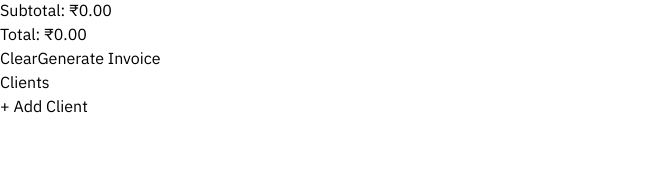
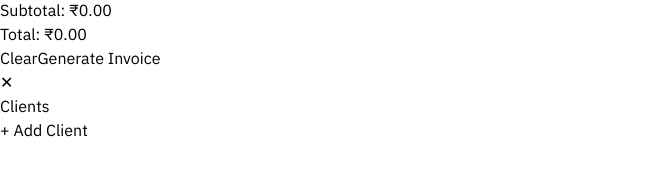
Before and after one commit to jhalucky/Mini-Tally, a React (Vite) app: page / in a window 1280 px wide. Both pictures are taken after a click on the button "Select". Shown: the part 462-638 px from the top of the page, without its empty margins (0-660 px from the left). Built offline with nearby package versions, Linux system fonts and the light colour scheme.

Commit message:
feat. added

```diff
--- a/src/pages/Home.jsx
+++ b/src/pages/Home.jsx
@@ -218,14 +218,31 @@ export default function Home() {
       {/* CLIENT MODAL */}
       {showClientPicker && (
   <div className="fixed inset-0 bg-black/70 z-50 overflow-y-auto">
+
     <div className="min-h-screen flex items-center justify-center px-2">
-            <div className="bg-white w-full max-w-2xl p-3 sm:p-4">
+
+      <div className="bg-white w-full max-w-2xl p-3 sm:p-4 relative">
+
+        {/* 🔥 CLOSE BUTTON */}
+        <button
+          onClick={() => setShowClientPicker(false)}
+          className="absolute top-2 right-2 text-gray-500 hover:text-black"
+        >
+          ✕
+        </button>
+
+        {/* CONTENT */}
         <ClientManager
           selectorMode
-                onSelect={(c) => { setClient(c); setShowClientPicker(false); }}
+          onSelect={(c) => {
+            setClient(c);
+            setShowClientPicker(false);
+          }}
           onClose={() => setShowClientPicker(false)}
         />
+
       </div>
+
     </div>
   </div>
 )}
```
Lines whose indentation alone changed are shown as unchanged.
